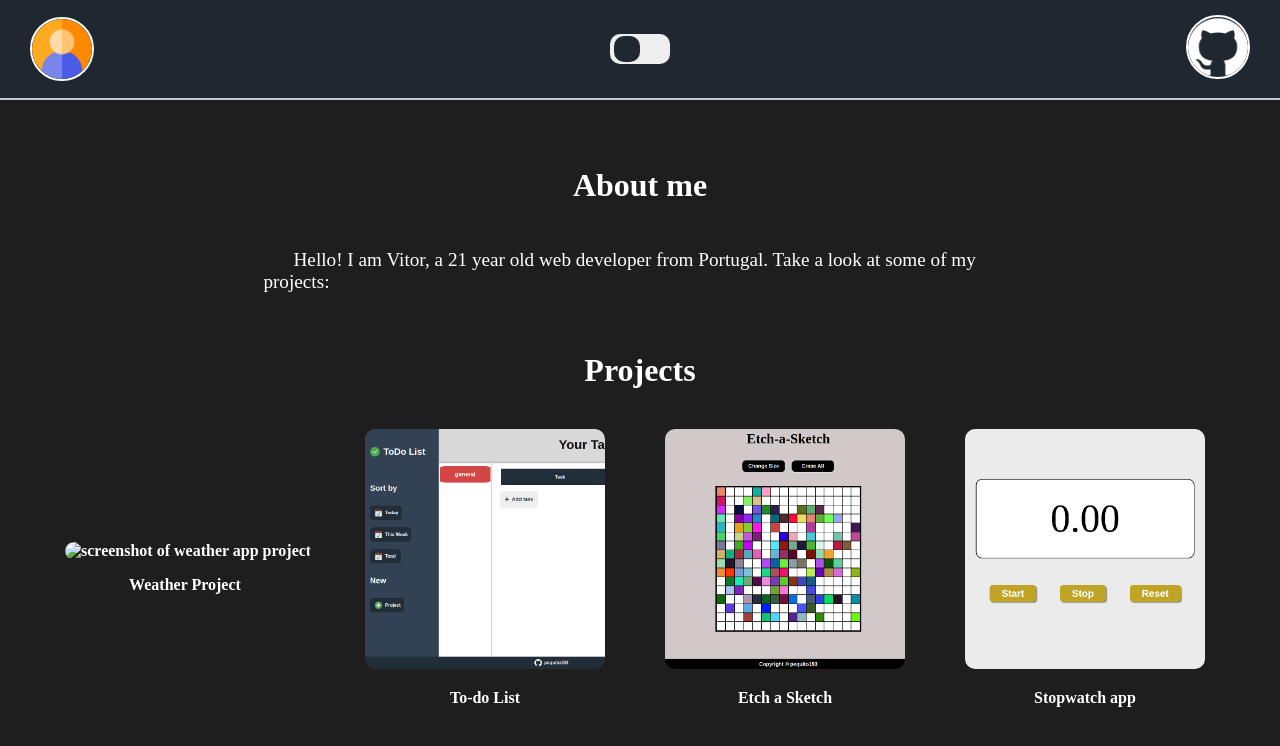
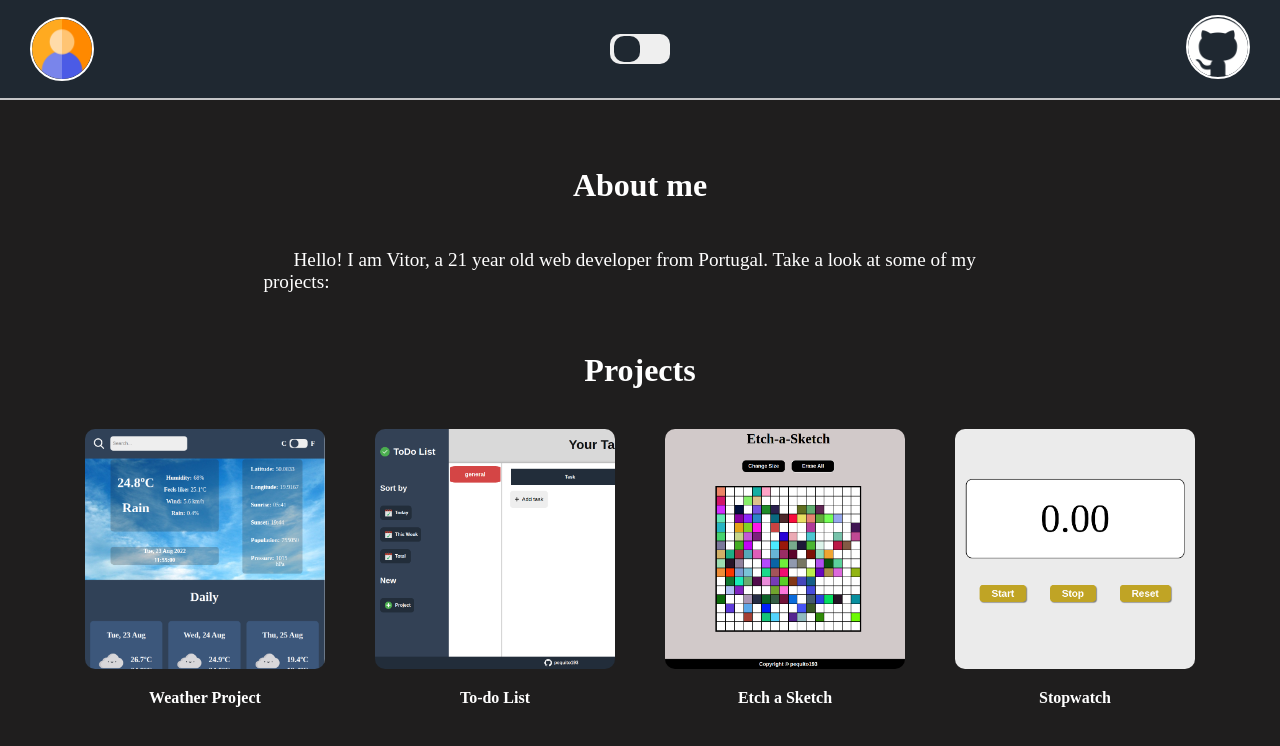
Before and after one commit to pequito193/portfolio-old, a plain HTML site: page index.html in a window 1280 px wide. Drawn offline with Linux system fonts and the light colour scheme.

Commit message:
Add image and polish up layout

```diff
--- a/index.html
+++ b/index.html
@@ -24,7 +24,7 @@
     <h2 class="projects-h2">Projects</h2>
     <section class="projects">
         <div class="project">
-            <img src="" alt="screenshot of weather app project" class="project-screenshot">
+            <a href="https://pequito193.github.io/weather-app/" target="_blank"><img src="./images/weather-app.png" alt="screenshot of weather app project" class="project-screenshot"></a>
             <p class="project-description">Weather Project</p>
         </div>
         <div class="project">
@@ -37,7 +37,7 @@
         </div>
         <div class="project">
             <a href="https://github.com/pequito193/stopwatch-timer" target="_blank"><img src="./images/stopwatch.png" alt="screenshot of stopwatch project" class="project-screenshot"></a>
-            <p class="project-description">Stopwatch app</p>
+            <p class="project-description">Stopwatch</p>
         </div>
     </section>
 </body>
--- a/styles.css
+++ b/styles.css
@@ -107,11 +107,11 @@ h2 {
 }
 
 .projects {
-    display: grid;
+    display: flex;
     justify-content: center;
     align-items: center;
     font-weight: bold;
-    grid-template-columns: repeat(auto-fill, 250px);
+    flex-wrap: wrap;
     row-gap: 30px;
     column-gap: 50px;
     margin: 20px 30px;
@@ -140,7 +140,7 @@ h2 {
 .project-screenshot:hover {
     cursor: pointer;
     animation-name: scaleup;
-    animation-duration: 0.8s;
+    animation-duration: 0.75s;
     animation-fill-mode: forwards;
 }
 /* Projects section ends here */
```
Also changed, not shown: images/weather-app.png (added).
